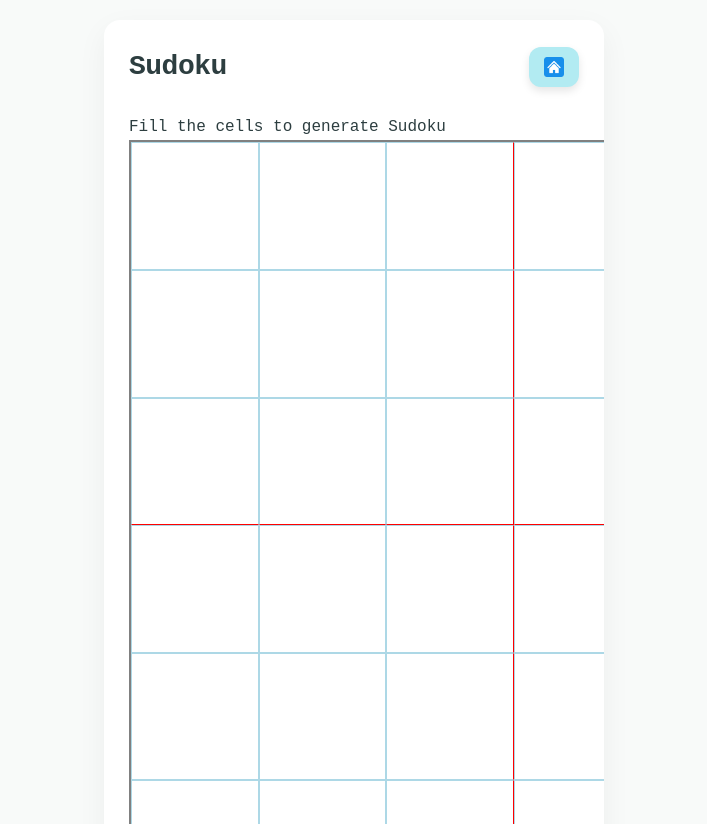
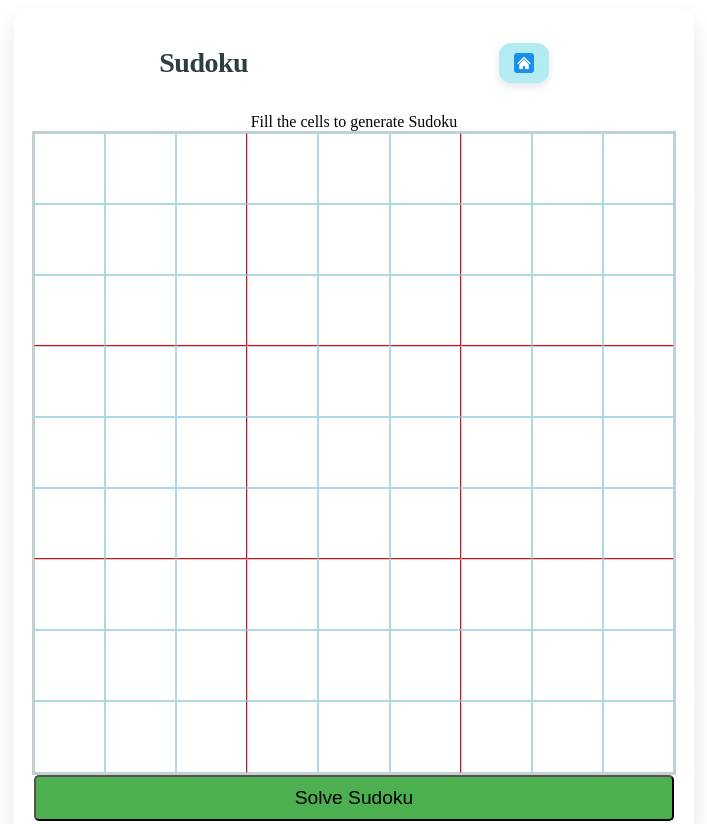
Before and after one commit to SONUshilla/sudoku, a plain HTML site: page sudolu.html in a window 1280 px wide. Shown: the top 824 px of the page, without its empty margins (286-993 px from the left). Drawn offline with Linux system fonts and the light colour scheme.

Commit message:
first commit

```diff
--- a/sudoku.css
+++ b/sudoku.css
@@ -1,45 +1,34 @@
-body {
-  background-color: #f8faf9;
+.container {
   display: flex;
-  flex-direction: column;
+  justify-content: center;
   align-items: center;
-  justify-content: center;
-  min-height: 100vh;
-  padding: 20px;
-  color: #2d3e40;
-  line-height: 1.6;
-}
-* {
-  margin: 0;
-  padding: 0;
-  box-sizing: border-box;
-  font-family: 'Roboto Mono', monospace;
-}
-.box{
-    display: grid;
-    height: 90vw;
-    aspect-ratio: 1/1;
-    background-color: #f0f0f0;
-    grid-template-columns: repeat(9,1fr);
-    grid-template-rows: repeat(9,1fr);
-    border: 2px solid gray;
-
-}
-.container {
-  width: 100%;
-  max-width: 500px;
+  width: 80vmin;
+  margin: auto;
   background: white;
   border-radius: 16px;
-  box-shadow: 0 10px 30px rgba(0, 0, 0, 0.05);
-  overflow: hidden;
-  padding: 25px;
+  box-shadow: 0 12px 25px rgba(0, 0, 0, 0.1);
+  padding: 20px;
   position: relative;
+  flex-direction: column;
 }
+
+.box {
+  display: grid;
+  aspect-ratio: 1 / 1;
+  width: 100%;
+  background-color: #f9f9f9;
+  grid-template-columns: repeat(9, 1fr);
+  grid-template-rows: repeat(9, 1fr);
+  border: 2px solid #ccc;
+}
+
+
 .top-bar {
   display: flex;
-  justify-content: space-between;
+  width: 100%;
+  justify-content: space-around;
   align-items: center;
-  margin-bottom: 25px;
+  margin-bottom: 15px;
 }
 
 .heading {
```
